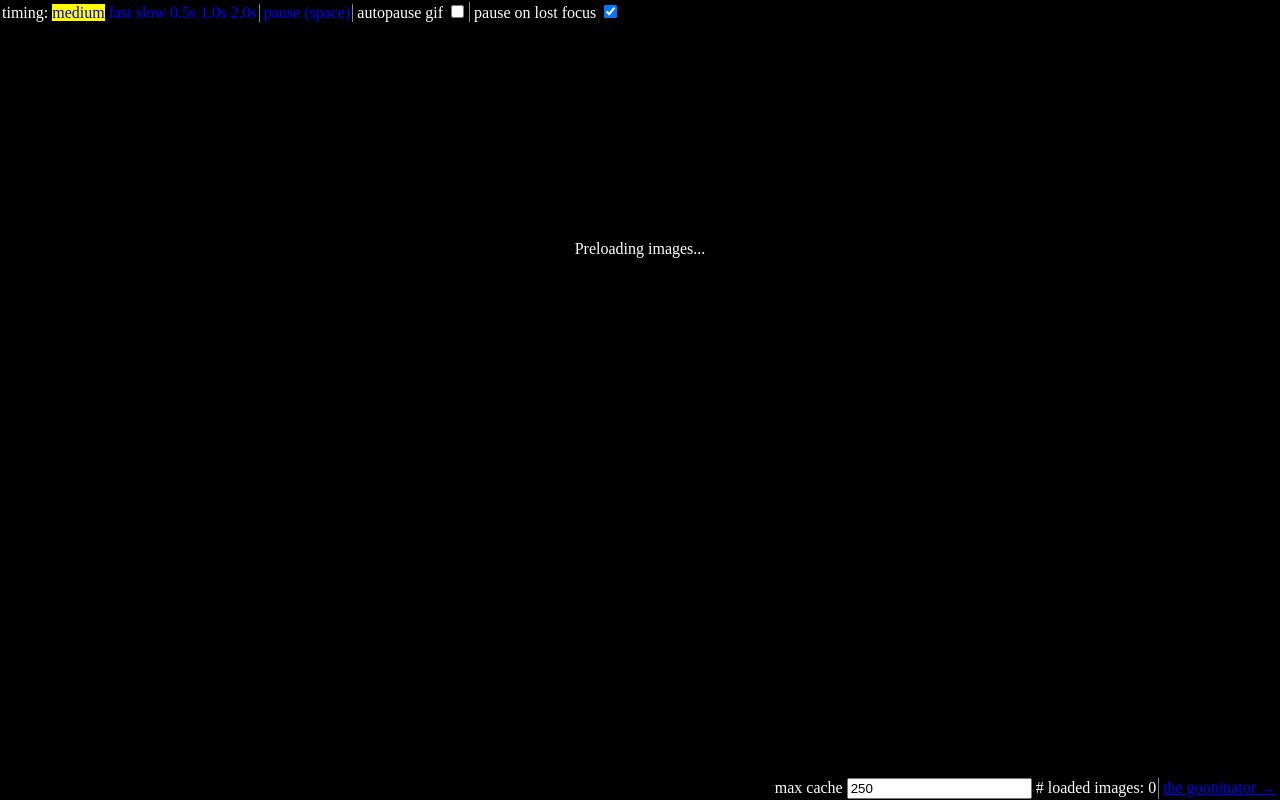
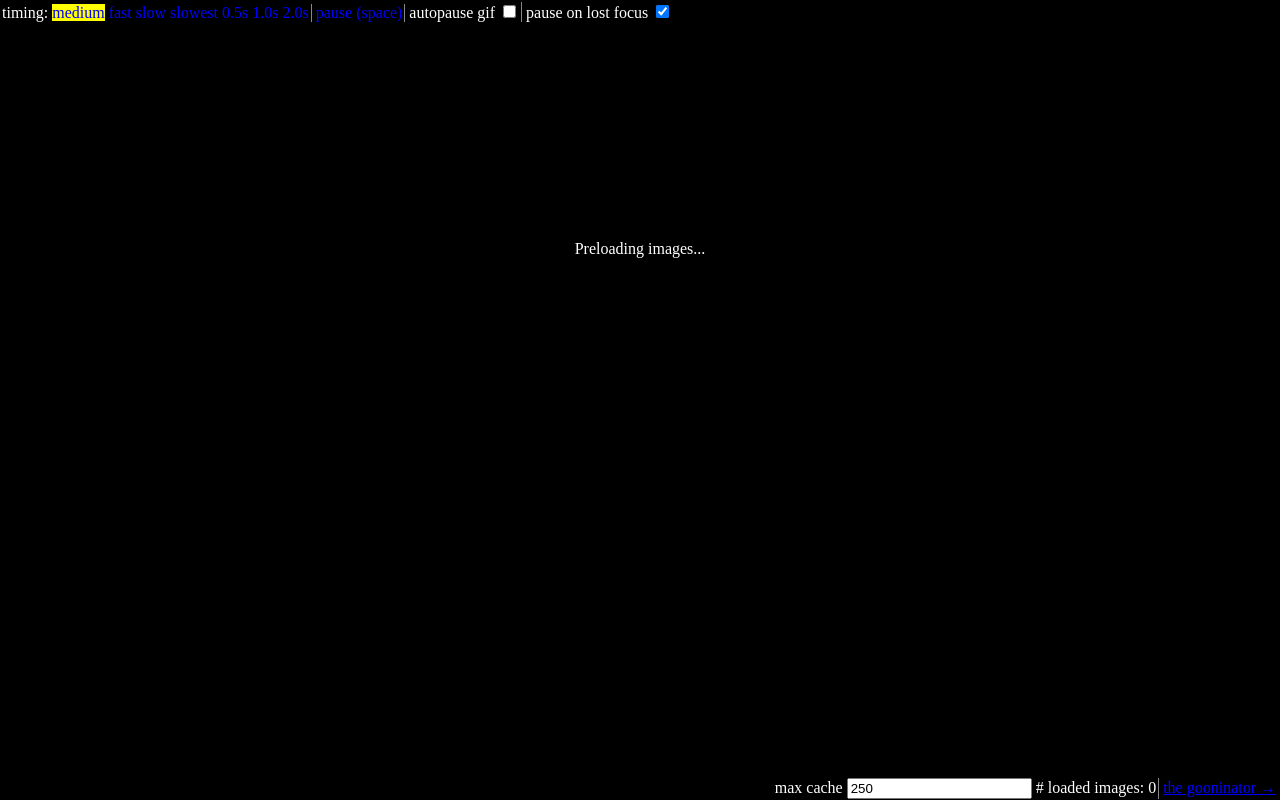
Before and after one commit to gooninatorforker/mygooninatorfork, a website built with webpack: page gooninator/gooninate.html in a window 1280 px wide. Built offline with nearby package versions, Linux system fonts and the light colour scheme; no server answers.

Commit message:
Update gooninate.html

```diff
--- a/gooninator/gooninate.html
+++ b/gooninator/gooninate.html
@@ -22,6 +22,7 @@
       <a class="timing-control" id="tf-var-medium">medium</a>
       <a class="timing-control" id="tf-var-fast">fast</a>
       <a class="timing-control" id="tf-var-slow">slow</a>
+      <a class="timing-control" id="tf-var-slowest">slowest</a>
       <a class="timing-control" id="tf-fixed-05">0.5s</a>
       <a class="timing-control" id="tf-fixed-10">1.0s</a>
       <a class="timing-control" id="tf-fixed-20">2.0s</a>
```
